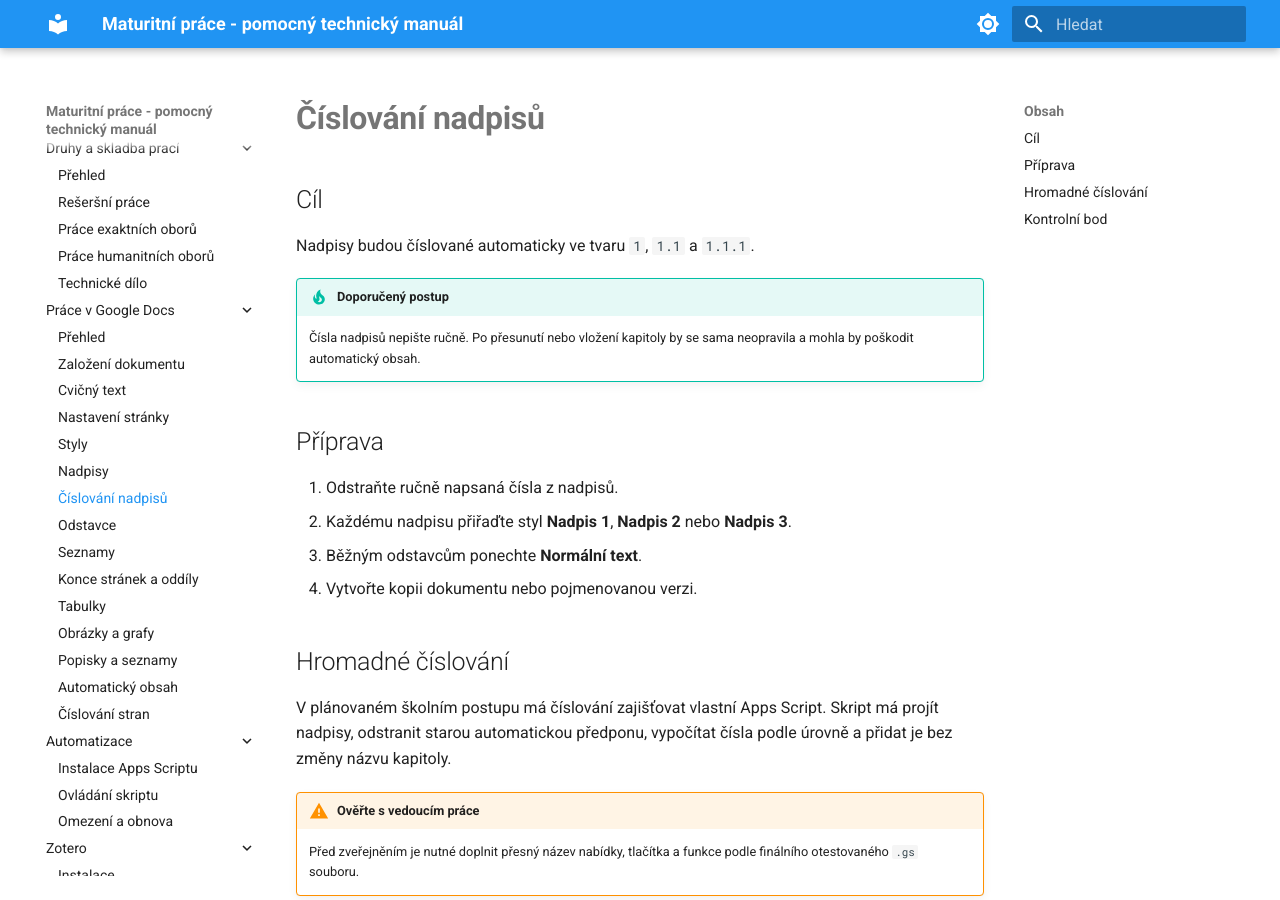
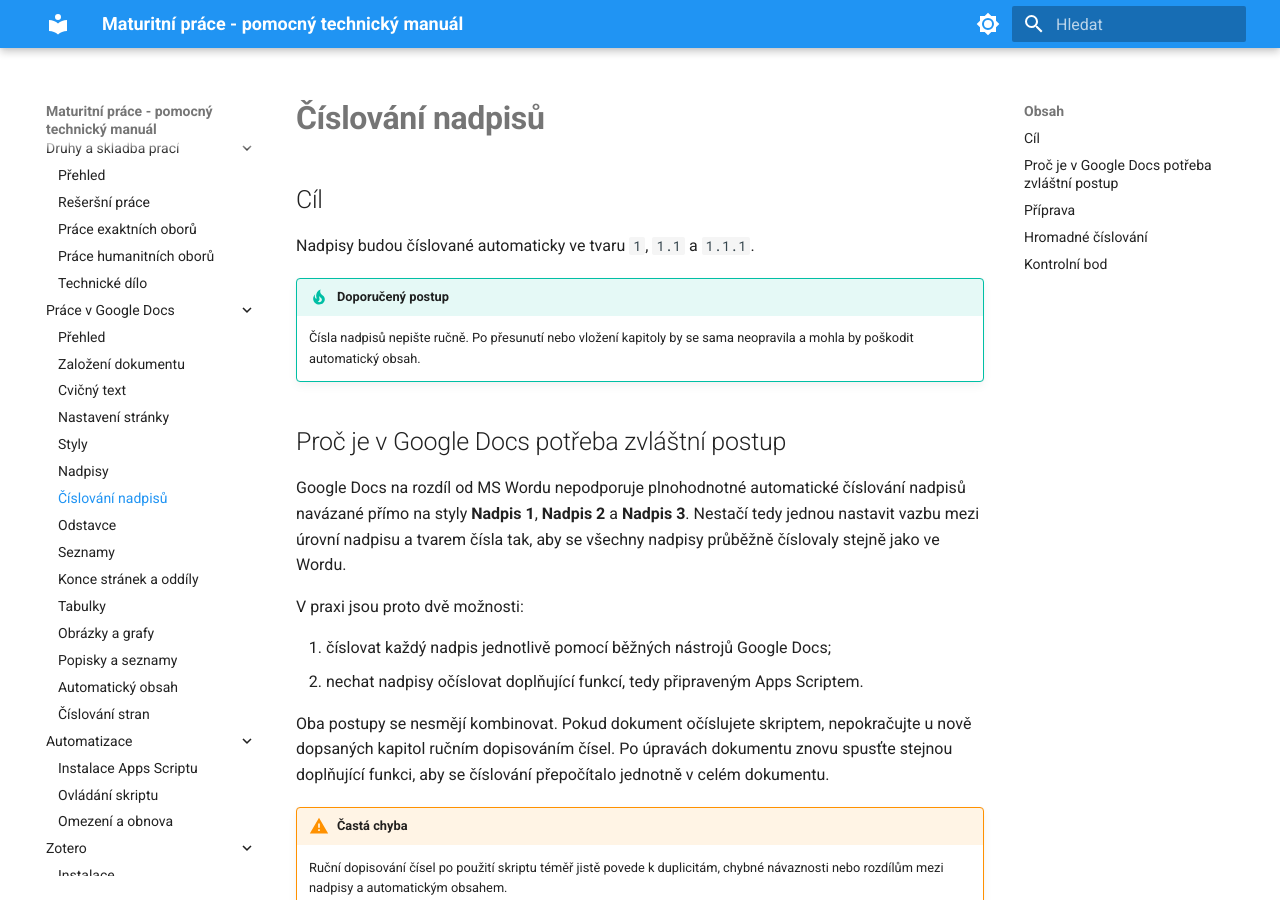
Before and after one commit to faitjaroslav-byte/maturitni_prace, an MkDocs documentation site: the page built from docs/google-docs/cislovani-nadpisu.md, in a window 1280 px wide and 900 px high. Built offline with MkDocs 1.6.1 and Material for MkDocs 9.7.7, drawn with Linux system fonts in a browser that asks for light colours.

Commit message:
Explain Google Docs heading numbering limits

```diff
--- a/docs/google-docs/cislovani-nadpisu.md
+++ b/docs/google-docs/cislovani-nadpisu.md
@@ -6,6 +6,20 @@ Nadpisy budou číslované automaticky ve tvaru `1`, `1.1` a `1.1.1`.
 
 !!! tip "Doporučený postup"
     Čísla nadpisů nepište ručně. Po přesunutí nebo vložení kapitoly by se sama neopravila a mohla by poškodit automatický obsah.
+
+## Proč je v Google Docs potřeba zvláštní postup
+
+Google Docs na rozdíl od MS Wordu nepodporuje plnohodnotné automatické číslování nadpisů navázané přímo na styly **Nadpis 1**, **Nadpis 2** a **Nadpis 3**. Nestačí tedy jednou nastavit vazbu mezi úrovní nadpisu a tvarem čísla tak, aby se všechny nadpisy průběžně číslovaly stejně jako ve Wordu.
+
+V praxi jsou proto dvě možnosti:
+
+1. číslovat každý nadpis jednotlivě pomocí běžných nástrojů Google Docs;
+2. nechat nadpisy očíslovat doplňující funkcí, tedy připraveným Apps Scriptem.
+
+Oba postupy se nesmějí kombinovat. Pokud dokument očíslujete skriptem, nepokračujte u nově dopsaných kapitol ručním dopisováním čísel. Po úpravách dokumentu znovu spusťte stejnou doplňující funkci, aby se číslování přepočítalo jednotně v celém dokumentu.
+
+!!! warning "Častá chyba"
+    Ruční dopisování čísel po použití skriptu téměř jistě povede k duplicitám, chybné návaznosti nebo rozdílům mezi nadpisy a automatickým obsahem.
 
 ## Příprava
 
```
